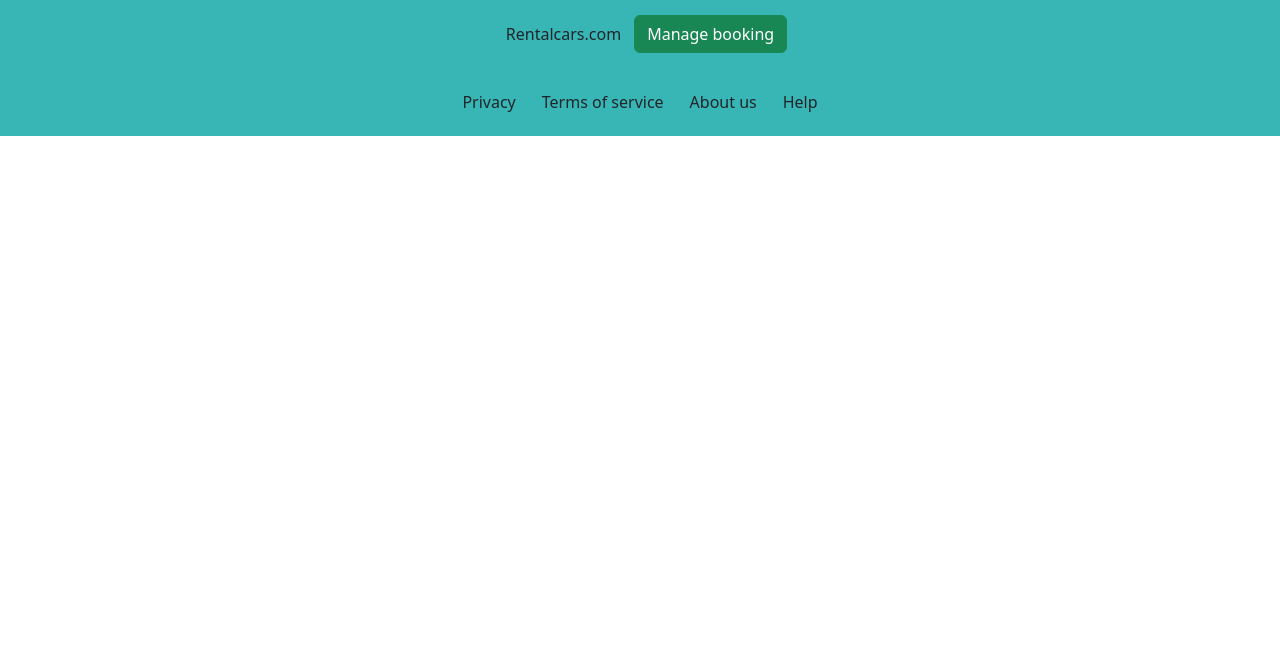
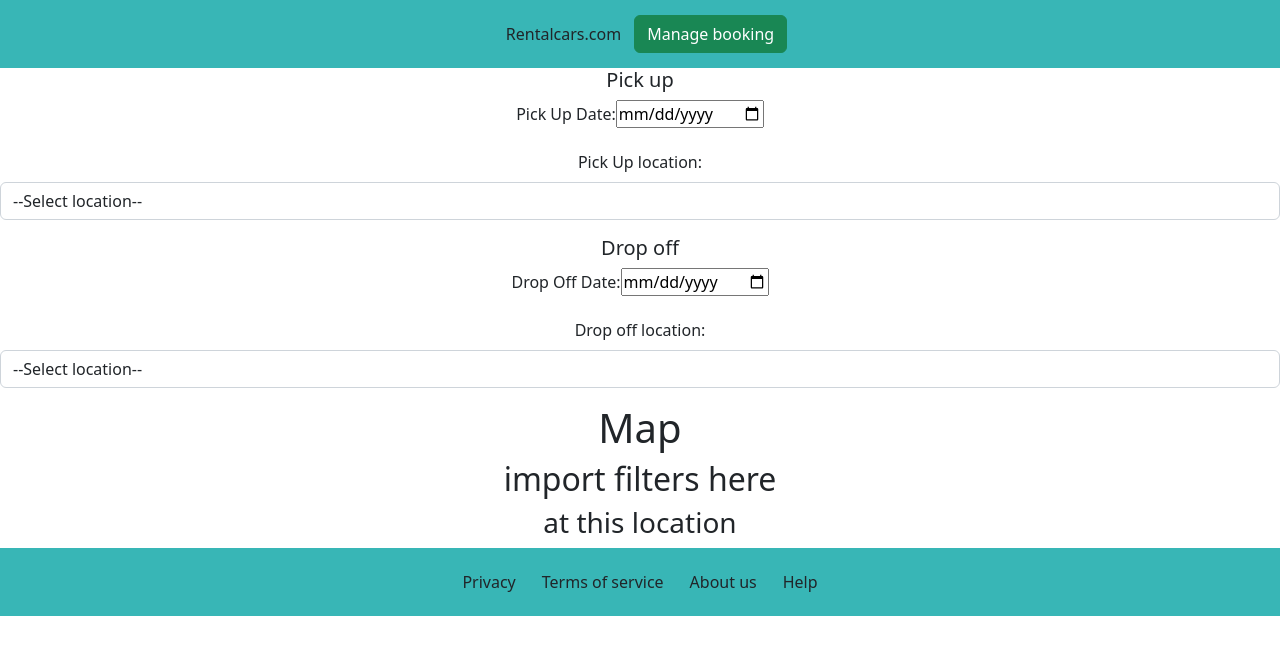
Before and after one commit to Will-Quinnan/Capstone, a React (Create React App) app: page /catalog in a window 1280 px wide. Shown: the top 654 px of the page. Built offline with nearby package versions, Linux system fonts and the light colour scheme.

Commit message:
catalog route

```diff
--- a/src/App.js
+++ b/src/App.js
@@ -7,6 +7,7 @@ import Privacy from './pages/privacy';
 import Terms from './pages/terms';
 import About from './pages/about';
 import Help from './pages/help';
+import Catalog from './pages/catalog';
 
 import { BrowserRouter as Router, Routes, Route } from "react-router-dom"
 
@@ -20,6 +21,7 @@ function App() {
           <Routes>
             <Route path="/" element={<Home />} />
             <Route path="/login" element={<Login />} />
+            <Route path="/catalog" element= {<Catalog />} />
             <Route path="/privacy" element={<Privacy />} />
             <Route path="/terms" element={<Terms />} />
             <Route path="/about" element={<About />} />
```
